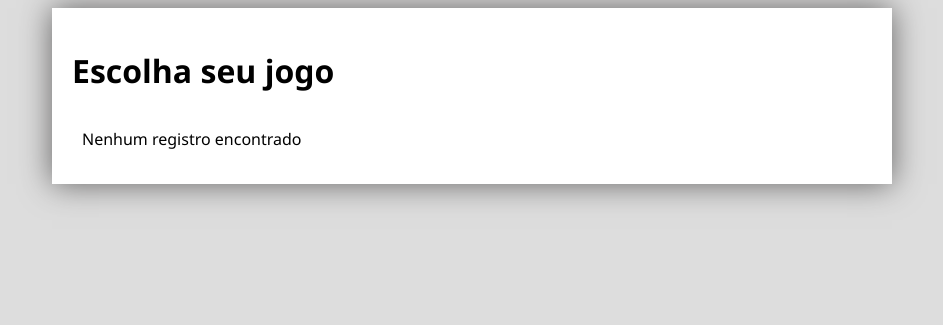
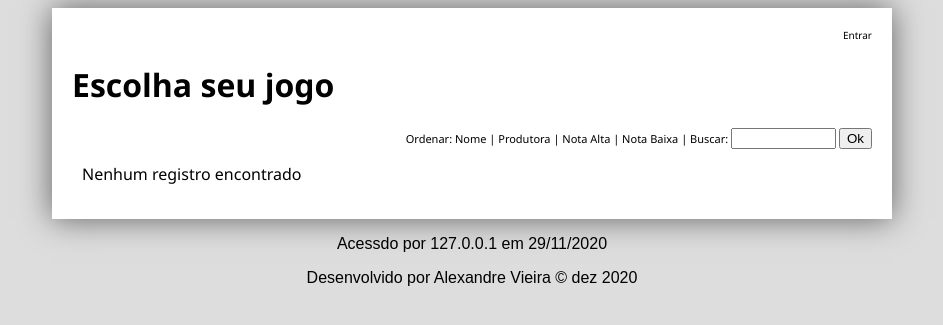
Before and after one commit to alexandrepvie/estudonauta, a PHP site: page / in a window 1280 px wide. Shown: the top 325 px of the page, without its empty margins (168-1111 px from the left). Run offline with PHP 8.4, Linux system fonts and the light colour scheme; data that the repository does not hold is empty.

Commit message:
aula M01A07

```diff
--- a/detalhes.php
+++ b/detalhes.php
@@ -13,6 +13,7 @@
 ?>
     <div id="corpo">
         <?php
+            include_once"topo.php";
             $c = $_GET['cod']??0;
             $busca = $banco->query("select * from jogos where cod='$c'")
 
@@ -39,5 +40,6 @@
         </table>
         <a href="index.php"><img src="icones/icoback.png"></a>
     </div>
+    <?php require_once"rodape.php";?>
 </body>
 </html>
--- a/estilos/style.css
+++ b/estilos/style.css
@@ -2,6 +2,10 @@ body{
     background-color: #ddd;
     font-family: 'Segoe UI', Tahoma, Geneva, Verdana, sans-serif;
 
+}
+header {
+    text-align: right;
+    font-size: 10px;
 }
 div#corpo{
     width: 800px;
@@ -11,6 +15,10 @@ div#corpo{
     box-shadow: 0px  0px 30px  rgb(99, 98, 98) ;
     /*border-radius: 10px;*/
 
+}
+form#busca {
+    font-size:11px;
+    text-align: right;
 }
 table.listagem{
     width:100% ;
@@ -47,3 +55,8 @@ img.mini {
 img.full {
     height: 400px;
 }
+footer {
+    text-align: center;
+    font-family: arial;
+    font-size: 10;
+}
--- a/index.php
+++ b/index.php
@@ -16,7 +16,13 @@
         require_once"includes/funcoes.php";
     ?>
     <div id="corpo">
+        <?php include_once"topo.php";?>
         <h1>Escolha seu jogo</h1>
+        <form id="busca" action="index.php" method="get">
+            Ordenar: Nome | Produtora | Nota Alta | Nota Baixa |
+            Buscar: <input type="text" name="c" size="10" maxlength="40">
+            <input type="submit" value="Ok">
+        </form>
         <table class="listagem">
             <?php
                 $q = "select j.cod, j.nome, g.genero, p.produtora, j.capa from jogos j join generos g on j.genero = g.cod join produtoras p on j.produtora = p.cod ";
@@ -53,6 +59,6 @@
             <tr><td>Foto</td><td>Nome</td><td>Adm</td></tr>-->
         </table>
     </div>
-    <?php $banco->close();?>
+    <?php require_once"rodape.php";?>
 </body>
 </html>
--- /dev/null
+++ b/rodape.php
@@ -0,0 +1,6 @@
+<?php
+echo"<footer>";
+echo"<p>Acessdo por ".$_SERVER['REMOTE_ADDR']." em ".date('d/m/Y')."</p>";
+echo"<p>Desenvolvido por Alexandre Vieira &copy; dez 2020</p>";
+echo"</footer>";
+$banco->close();
--- /dev/null
+++ b/topo.php
@@ -0,0 +1,4 @@
+<?php
+    echo"<header>";
+    echo"Entrar";
+    echo"</header>";
```
